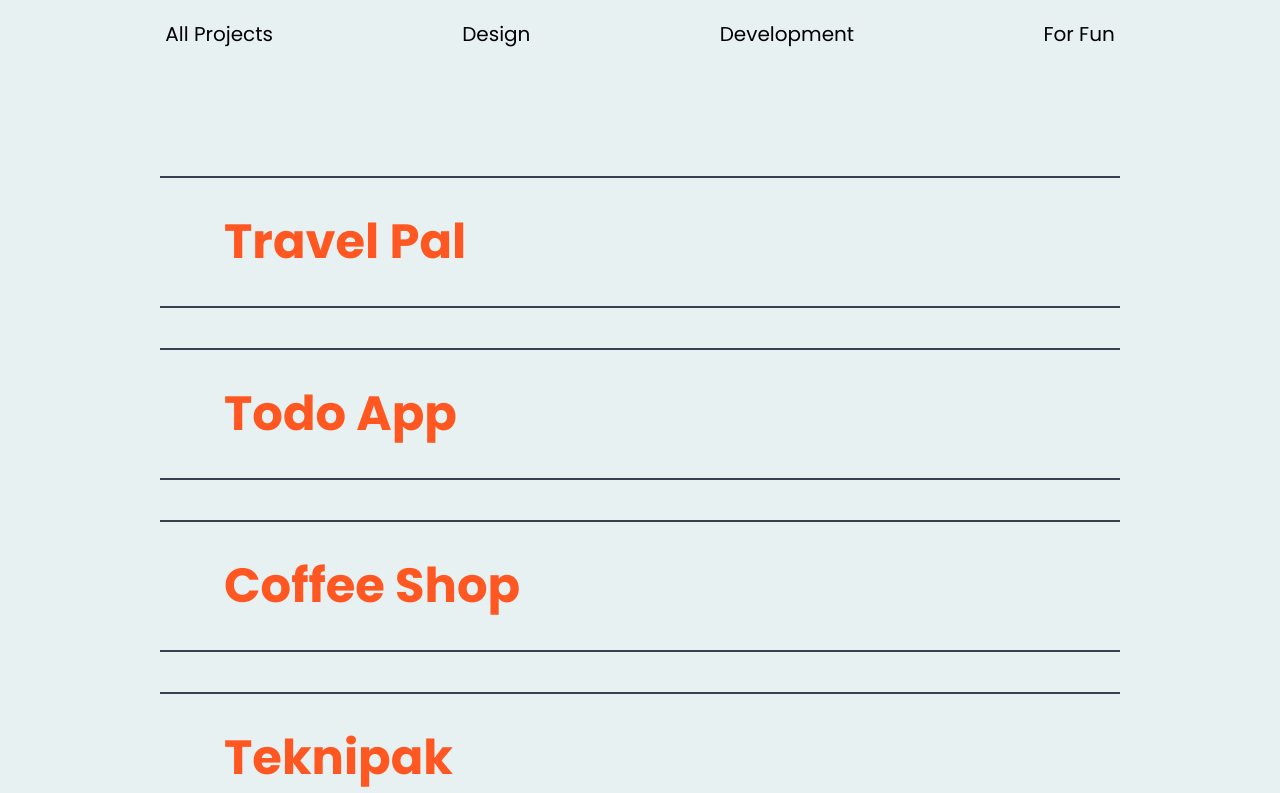
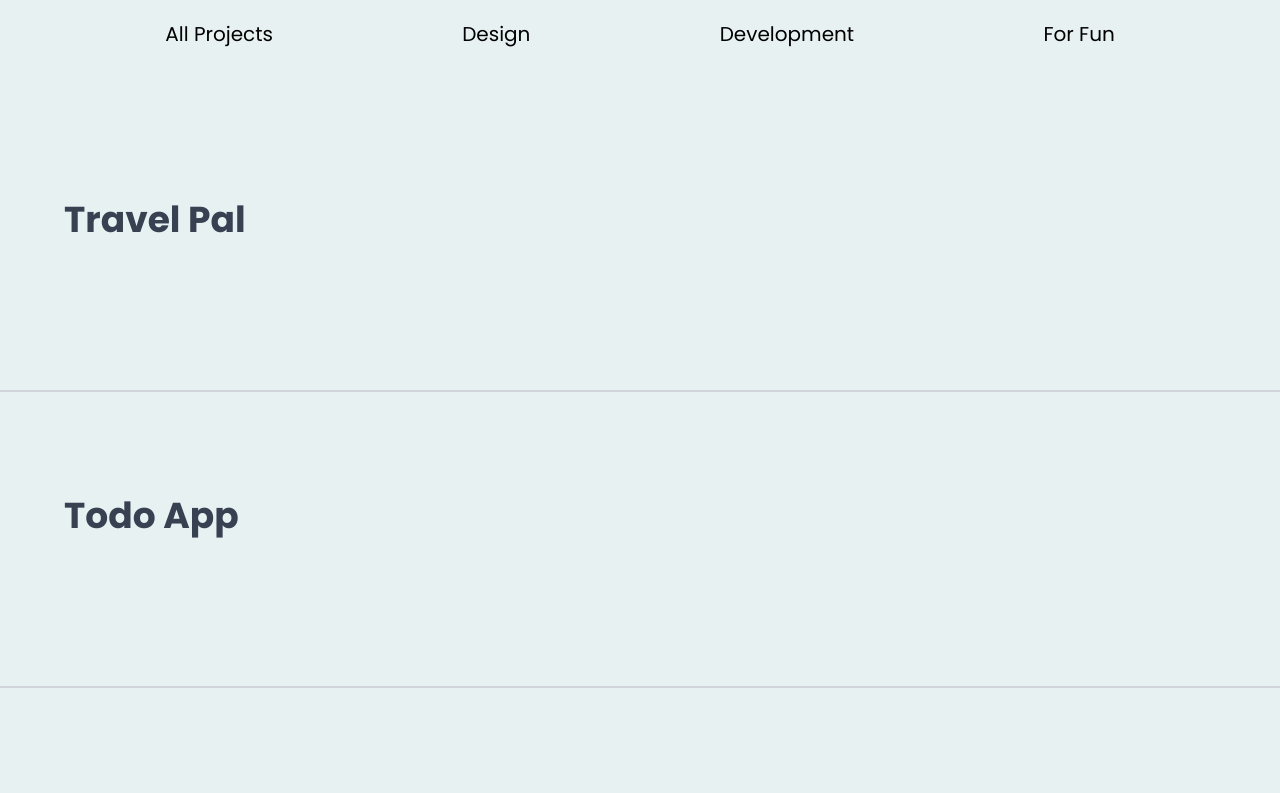
Before and after one commit to skystanoyevitch/sky-portfolio, a React (Create React App) app: page /Portfolio in a window 1280 px wide. Shown: the part 380-1173 px from the top of the page. Built offline with nearby package versions, Linux system fonts and the light colour scheme.

Commit message:
added drop down with images for Projects

```diff
--- a/src/Layout/Navigation/Nav.jsx
+++ b/src/Layout/Navigation/Nav.jsx
@@ -37,7 +37,7 @@ export const Nav = ({ navLinks }) => {
 
 	useEffect(() => {
 		window.onscroll = () => {
-			if (window.scrollY > 250) {
+			if (window.scrollY > 50) {
 				// console.log(window.scrollY);
 				setNavFixed(true);
 				// divRef.current.classList.add("fixed");
--- a/src/Pages/Portfolio/Portfolio.jsx
+++ b/src/Pages/Portfolio/Portfolio.jsx
@@ -38,7 +38,7 @@ function Portfolio() {
 					<li>
 						<motion.button
 							whileHover="hover"
-							className="px-6 py-2 hover:underline underline-offset-4  decoration-4 decoration-mainColor"
+							className="px-6 py-2 decoration-mainColor"
 						>
 							All Projects
 						</motion.button>
@@ -46,7 +46,7 @@ function Portfolio() {
 					<li>
 						<motion.button
 							whileHover="hover"
-							className="px-6 py-2  hover:underline underline-offset-4 decoration-4 decoration-mainColor"
+							className="px-6 py-2 decoration-mainColor"
 						>
 							Design
 						</motion.button>
@@ -54,7 +54,7 @@ function Portfolio() {
 					<li>
 						<motion.button
 							whileHover="hover"
-							className="px-6 py-2  hover:underline underline-offset-4 decoration-4 decoration-mainColor"
+							className="px-6 py-2 decoration-mainColor"
 						>
 							Development
 						</motion.button>
@@ -62,35 +62,36 @@ function Portfolio() {
 					<li>
 						<motion.button
 							whileHover="hover"
-							className="px-6 py-2  hover:underline underline-offset-4 decoration-4 decoration-mainColor"
+							className="px-6 py-2 decoration-mainColor"
 						>
 							For Fun
 						</motion.button>
 					</li>
 				</ul>
 				<div className="space-y-4">
-					<div className="flex flex-col items-center mt-24 md:mt-0">
-						<div className="w-full xl:w-3/4">
+					<div className="mt-24 md:mt-0">
+						<div className="w-full">
 							<ul>
-								{allProjects.map((name, i) => (
+								{allProjects.map((project, i) => (
 									<div className="group">
-										{/* <a
-											href="blank"
-											target="_blank"
-											rel="noreferrer"
-										> */}
 										<li
 											key={i}
-											className="hover:transition-all hover:duration-300 my-4 md:my-10 border-gray-700 border-t-2 border-b-2 hover:border-t-btnOrange hover:border-b-btnOrange w-full h-28 hover:h-64 md:hover:h-96 lg:p-16 flex items-center hover:items-start hover:flex-col"
+											className="hover:transition-all hover:duration-300 my-4 md:my-10 w-full h-64 border-b-2 lg:hover:h-156 flex items-center lg:items-start lg:flex-col"
 										>
-											<h1 className="font-poppins font-bold text-mainOrange lg:text-5xl">
-												{name.name}
-											</h1>
-											<h3 className="font-poppins lg:text-3xl text-gray-700 h-28 invisible group-hover:visible group-hover:transition group-hover:duration-300 opacity-0 group-hover:opacity-100">
-												Project Details
-											</h3>
+											<a
+												href={project.to}
+												target="_blank"
+												rel="noreferrer"
+												className=""
+											>
+												<h1 className="font-poppins font-bold text-gray-700 lg:text-4xl p-8 lg:p-16 hover:scale-200 hover:underline hover:underline-offset-4  decoration-4 hover:decoration-mainColor">
+													{project.name}
+												</h1>
+											</a>
+											<div
+												className={`${project.thumbnail} lg:h-full lg:w-full shadow-mainBoxShadow opacity-0 group-hover:opacity-100 group-hover:transition-all`}
+											></div>
 										</li>
-										{/* </a> */}
 									</div>
 								))}
 							</ul>
--- a/src/Pages/Portfolio/allProjects.jsx
+++ b/src/Pages/Portfolio/allProjects.jsx
@@ -2,17 +2,21 @@ export const allProjects = [
 	{
 		name: "Travel Pal",
 		to: "https://traveling-pal.netlify.app/",
+		thumbnail: "bg-travelpal bg-cover bg-center bg-no-repeat",
 	},
 	{
 		name: "Todo App",
 		to: "https://github.com/RolyPolie/To-do-App",
+		thumbnail: "",
 	},
 	{
 		name: "Coffee Shop",
 		to: "https://rolypolie.github.io/SkysCafe/",
+		thumbnail: "bg-skycafe bg-cover bg-center bg-no-repeat",
 	},
 	{
 		name: "Teknipak",
 		to: "https://teknipak.com/",
+		thumbnail: "bg-teknipak bg-cover bg-center bg-no-repeat",
 	},
 ];
--- a/tailwind.config.js
+++ b/tailwind.config.js
@@ -10,6 +10,7 @@ module.exports = {
 				profileImage: "url('./images/mainpicsky.jpg')",
 				travelpal: "url('./images/travelpal.png')",
 				teknipak: "url('./images/teknipak.png')",
+				skycafe: "url('./images/skyscoffee.png')",
 			}),
 			spacing: {
 				72: "18rem",
@@ -35,7 +36,8 @@ module.exports = {
 				156: "39rem",
 			},
 			boxShadow: {
-				mainBoxShadow: "7px 7px 0 rgba(55, 65, 81, 1)",
+				mainBoxShadow:
+					"2.8px 2.8px 2.2px rgba(0, 0, 0, 0.02),6.7px 6.7px 5.3px rgba(0, 0, 0, 0.028),12.5px 12.5px 10px rgba(0, 0, 0, 0.035),22.3px 22.3px 17.9px rgba(0, 0, 0, 0.042),41.8px 41.8px 33.4px rgba(0, 0, 0, 0.05),100px 100px 80px rgba(0, 0, 0, 0.07)",
 				shadowOrange: "7px 7px 0 rgba(255, 87, 34, 1)",
 			},
 		},
```
